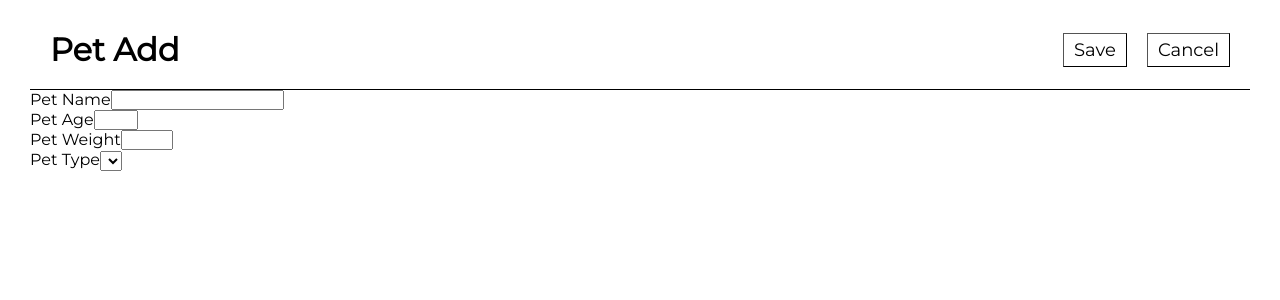
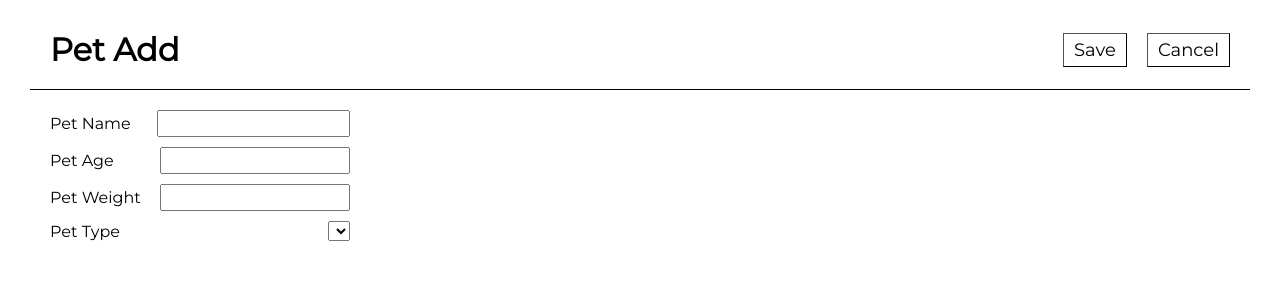
Before and after one commit to giochagelishvili/Petsola, a Vue app: page /petadd in a window 1280 px wide. Shown: the top 300 px of the page. Built offline with nearby package versions, Linux system fonts and the light colour scheme.

Commit message:
create database class / install axios

```diff
--- a/package.json
+++ b/package.json
@@ -10,6 +10,7 @@
     "format": "prettier --write src/"
   },
   "dependencies": {
+    "axios": "^1.5.1",
     "vue": "^3.3.4",
     "vue-router": "^4.2.5"
   },
--- a/src/components/PetAddForm.vue
+++ b/src/components/PetAddForm.vue
@@ -24,3 +24,30 @@ export default {
   name: 'PetAddForm'
 }
 </script>
+
+<style scoped>
+form {
+  display: flex;
+  flex-direction: column;
+  align-items: start;
+  gap: 10px;
+}
+
+div {
+  display: flex;
+  align-items: center;
+  justify-content: space-between;
+  gap: 10px;
+  width: 300px;
+}
+
+label {
+  width: 100px;
+}
+
+input {
+  flex: 1;
+  padding-inline: 10px;
+  padding-block: 3.5px;
+}
+</style>
--- a/src/views/PetAddView.vue
+++ b/src/views/PetAddView.vue
@@ -16,3 +16,9 @@ export default {
   components: { PetAddHeader, PetAddForm }
 }
 </script>
+
+<style scoped>
+main {
+  padding: 20px;
+}
+</style>
```
Also changed, not shown: 2 other files (tests, documents, lock files or other folders).
